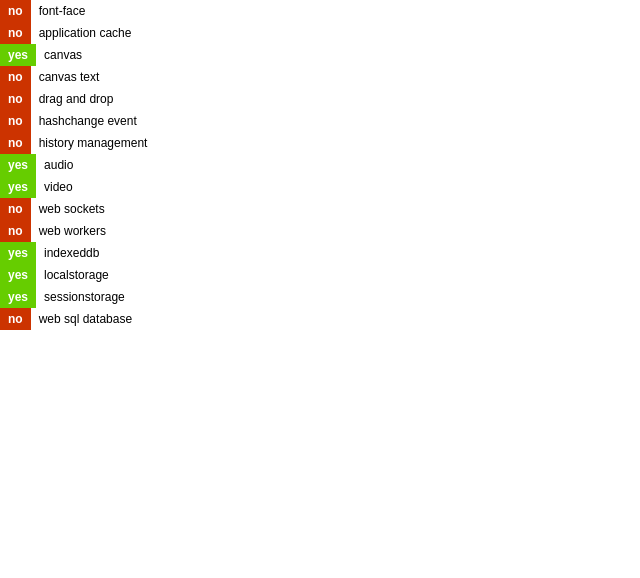
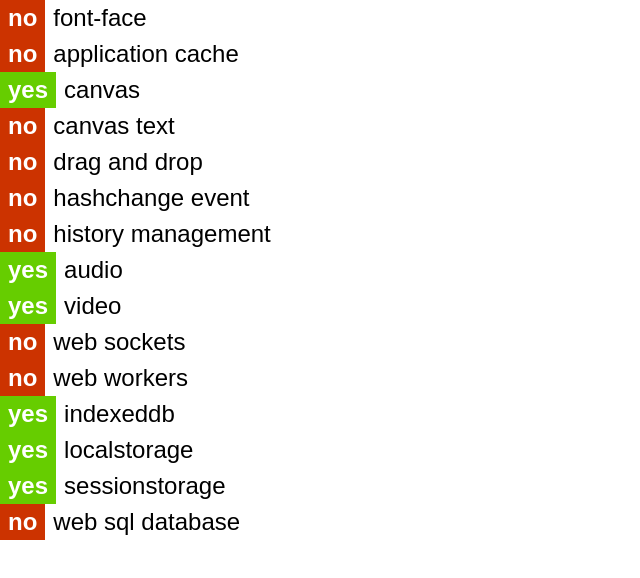
Before and after one commit to jleonard/browser-report, a website: page index.html in a window 1280 px wide. Shown: the whole page, without its empty margins (0-640 px from the left). Drawn offline with nearby package versions, Linux system fonts and the light colour scheme.

Commit message:
adding less

```diff
--- a/less/app.less
+++ b/less/app.less
@@ -67,13 +67,15 @@ ul{
   padding: 0;
   li{
     list-style-type: none;
+    font-size: 2em;
     &:before{
       display: inline-block;
       margin-right: 8px;
       font-weight: bold;
       color: #fff;
       padding: 4px 8px;
-      min-width: 30px;
+      min-width: 38px;
+      text-align: center;
     }
     &.has:before{
       content: 'yes';
```
Also changed, not shown: css/app.css.
